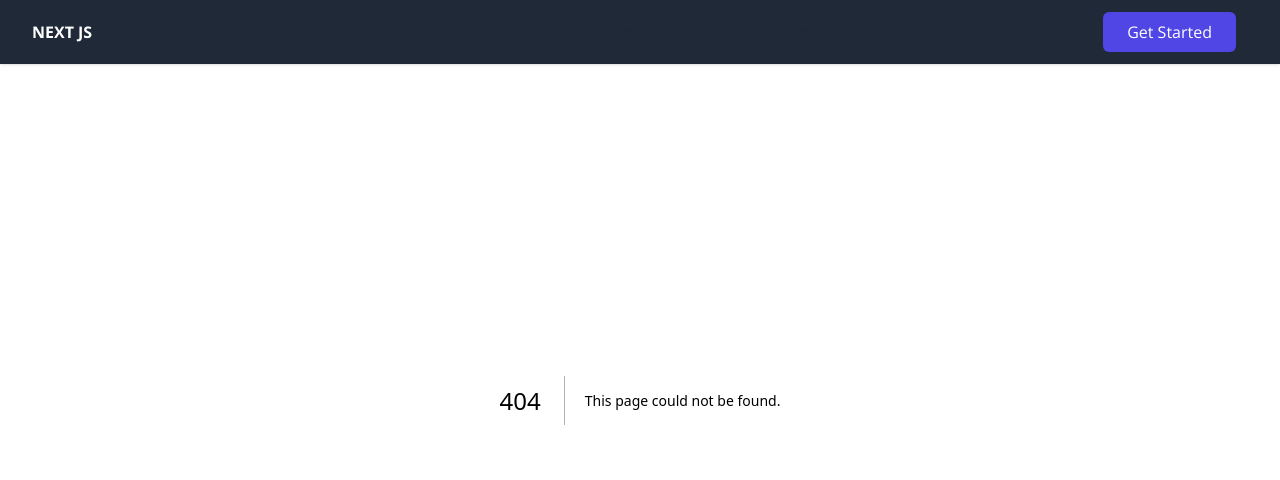
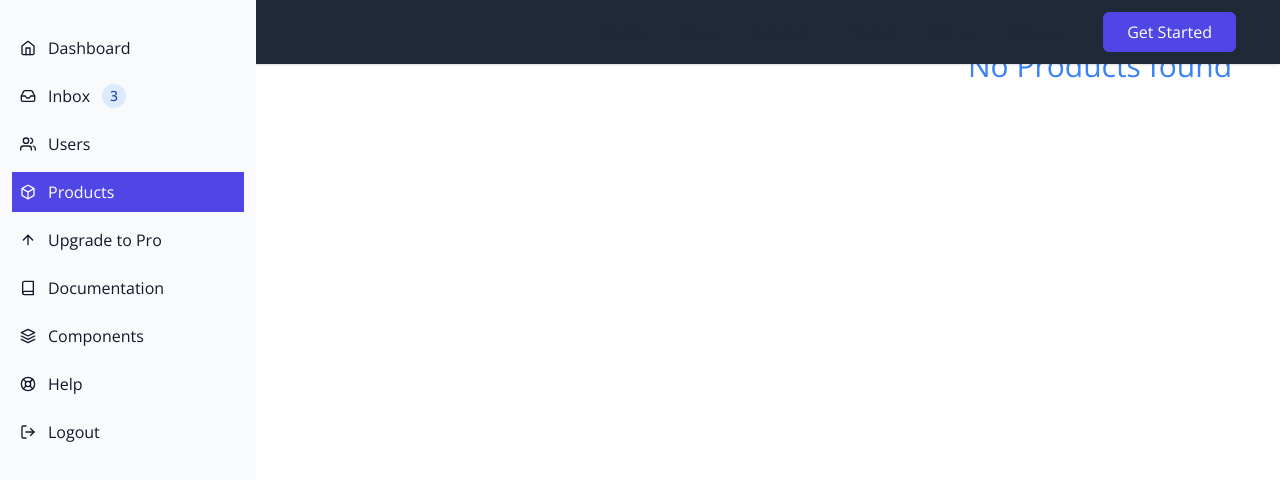
Before and after one commit to HMaroba/nextjs-tailwind, a Next.js app: page /pages/dashboard/products in a window 1280 px wide. Before the commit this address had no page. Shown: the top 480 px of the page. Built offline with nearby package versions, Linux system fonts and the light colour scheme.

Commit message:
Added Dashboard

```diff
--- a/src/app/(components)/Sidebar2.tsx
+++ b/src/app/(components)/Sidebar2.tsx
@@ -28,8 +28,8 @@ export default function Sidebar2({ children }: any) {
     {
       icon: <FiHome />,
       text: "Dashboard",
-      href: "/",
-      active: currentPath === "/",
+      href: "/pages/dashboard",
+      active: currentPath === "/pages/dashboard",
     },
     {
       icon: <FiInbox />,
@@ -47,8 +47,8 @@ export default function Sidebar2({ children }: any) {
     {
       icon: <FiBox />,
       text: "Products",
-      href: "/pages/pricing",
-      active: currentPath === "/pages/pricing",
+      href: "/pages/dashboard/products",
+      active: currentPath === "/pages/dashboard/products",
     },
     {
       icon: <FiArrowUp />,
--- /dev/null
+++ b/src/app/pages/dashboard/products/page.tsx
@@ -0,0 +1,9 @@
+'use client'
+
+export default function Products(){
+    return(
+        <div className="p-10 text-blue-500">
+            <h6 className="text-3xl text-end">No Products found</h6>
+        </div>
+    )
+}
```
